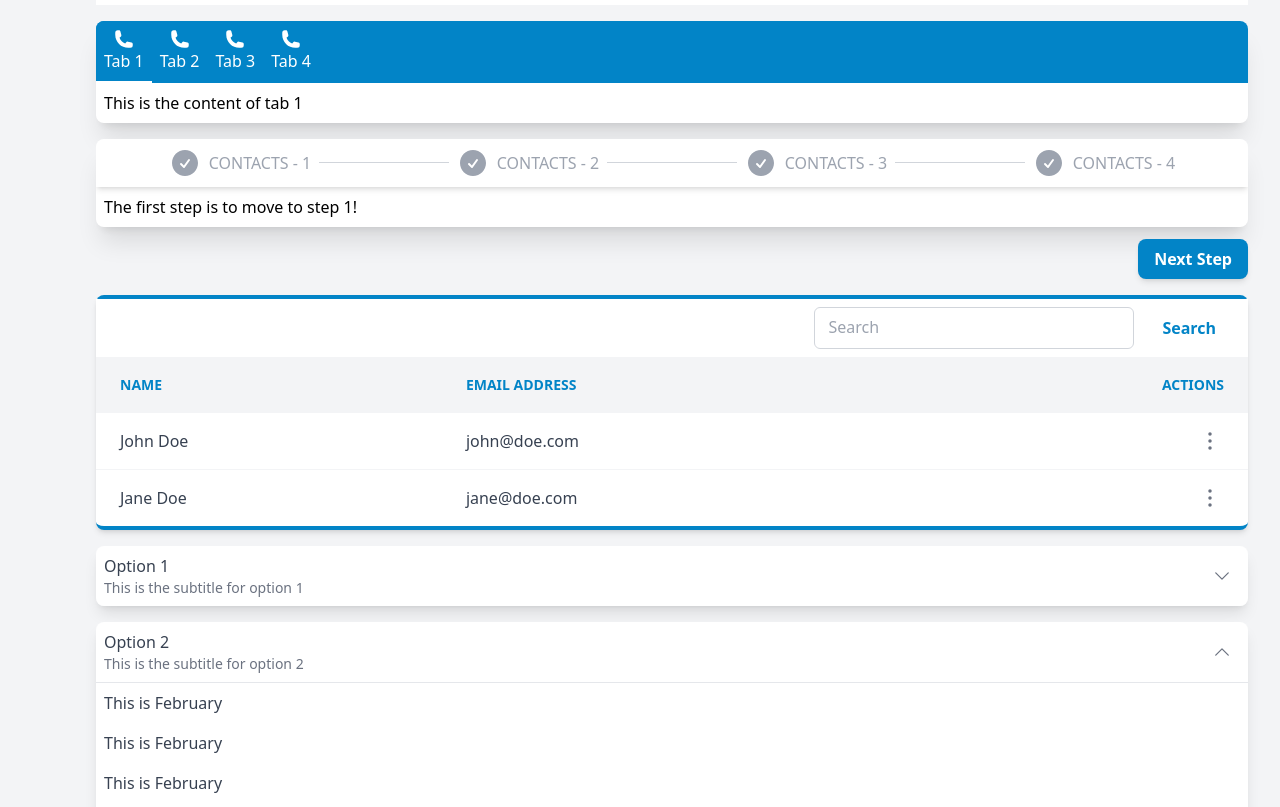
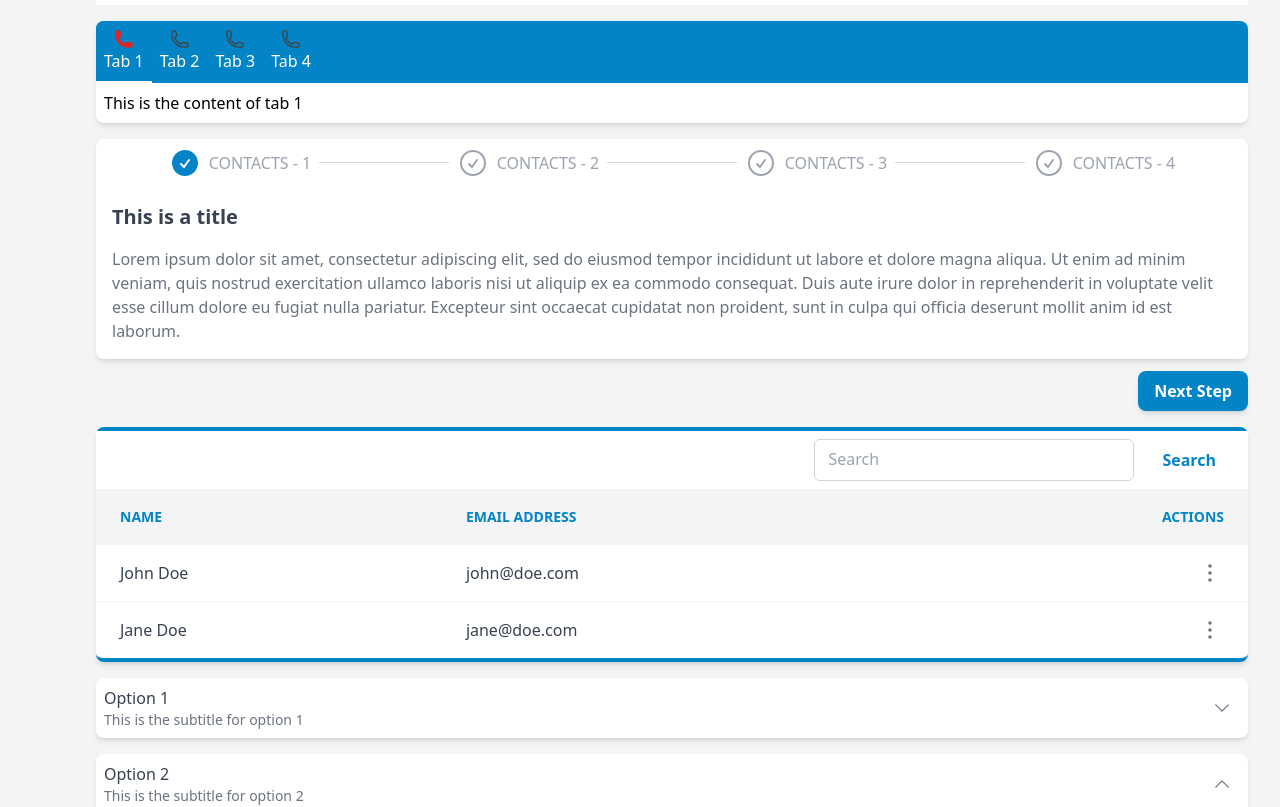
Before and after one commit to vue-loom/vue-loom, a Vue app: page / in a window 1280 px wide. Shown: the part 2060-2867 px from the top of the page. Built offline with nearby package versions, Linux system fonts and the light colour scheme.

Commit message:
Menu & Dialog teleport fixes && other component updates

```diff
--- a/sandbox/App.vue
+++ b/sandbox/App.vue
@@ -49,6 +49,9 @@
     import VDivider from "@/components/VDivider.vue";
     import VImage from "@/components/VImage.vue";
     import VRadio from "@/components/Radio/VRadio.vue";
+    import Stepper from "@/components/Stepper/Stepper.vue";
+    import StepHeader from "@/components/Stepper/StepHeader.vue";
+    import StepContent from "@/components/Stepper/StepContent.vue";
 
     const value: Ref<string | null> = ref(null);
     const myValue: Ref<string | null> = ref(null);
@@ -251,6 +254,8 @@
             },
         },
     ];
+
+    const selectedStep: Ref<number | string> = ref('step_1');
 </script>
 
 <template>
@@ -270,7 +275,7 @@
                     <VIcon solid icon="bell-alert" color="white"/>
                     <div>Action</div>
                 </VToolbarAction>
-                <VMenu position="bottom" align="right">
+                <VMenu position="bottom">
                     <template #trigger>
                         <VToolbarAction>
                             <VIcon solid icon="cog-8-tooth" color="white" size="md"/>
@@ -299,6 +304,19 @@
 
             <VContainer appbar-offset @click="drawerIsOpen = false">
                 <VBanner type="error">This is my banner</VBanner>
+
+                <!--                <Stepper v-model="selectedStep">-->
+                <!--                    <template #steps>-->
+                <!--                        <StepHeader value="step_1" label="Step 1" icon="plus"></StepHeader>-->
+                <!--                        <StepHeader value="step_2" label="Step 2" icon="plus"></StepHeader>-->
+                <!--                        <StepHeader value="step_3" label="Step 3" icon="plus"></StepHeader>-->
+                <!--                    </template>-->
+                <!--                    <template #content>-->
+                <!--                        <StepContent value="step_1">Content 1</StepContent>-->
+                <!--                        <StepContent value="step_2">Content 1</StepContent>-->
+                <!--                        <StepContent value="step_3">Content 1</StepContent>-->
+                <!--                    </template>-->
+                <!--                </Stepper>-->
 
                 <VCard class="mt-4">
                     <template #title>
@@ -520,10 +538,12 @@
                 </VCard>
 
                 <VTabs class="mt-4" preserve-state v-model="tabIndex" elevation>
-                    <VTab v-for="(tab) in 4">
+                    <VTab v-for="(tab, index) in 4">
                         <template #tab>
                             <div class="flex flex-col justify-center items-center">
-                                <VIcon icon="phone" solid color="white"/>
+                                <VIcon icon="phone" :solid="tabIndex === index"
+                                       :color="tabIndex === index ? 'danger' : 'secondary'"
+                                />
                                 <div>Tab {{ tab }}</div>
                             </div>
                         </template>
@@ -536,16 +556,33 @@
                 </VTabs>
 
                 <div class="flex flex-col space-y-3 items-end">
-                    <VStepper class="w-full mt-4" clickable preserve-state v-model="stepperIndex" elevation>
-                        <VStep v-for="(step) in 4" :key="step">
+                    <VStepper class="w-full mt-4" clickable v-model="stepperIndex" elevation>
+                        <VStep v-for="(step, index) in 4" :key="step">
                             <template #step>
                                 <div class="flex space-x-2 justify-center items-center">
-                                    <VIcon icon="check-circle" size="md" solid color="gray-400"/>
+                                    <VIcon icon="check-circle" size="md" :solid="stepperIndex === index"
+                                           :color="stepperIndex === index ? 'primary' : 'gray-400'"/>
                                     <div class="text-gray-400">CONTACTS - {{ step }}</div>
                                 </div>
                             </template>
                             <template #content>
-                                The first step is to move to step {{ step }}!
+                                <VCard tile flat>
+                                    <template #title>This is a title</template>
+                                    <template #content>
+                                        <div>
+                                            Lorem ipsum dolor sit amet, consectetur adipiscing elit, sed do eiusmod
+                                            tempor
+                                            incididunt ut labore et dolore magna aliqua. Ut enim ad minim veniam, quis
+                                            nostrud exercitation ullamco laboris nisi ut aliquip ex ea commodo
+                                            consequat.
+                                            Duis aute irure dolor in reprehenderit in voluptate velit esse cillum dolore
+                                            eu
+                                            fugiat nulla pariatur. Excepteur sint occaecat cupidatat non proident, sunt
+                                            in
+                                            culpa qui officia deserunt mollit anim id est laborum.
+                                        </div>
+                                    </template>
+                                </VCard>
                             </template>
                         </VStep>
                     </VStepper>
@@ -557,20 +594,21 @@
 
                 <VDataTable class="mt-4" :table="simulateDataTableData()" :menu="dataTableMenu"/>
 
-
                 <VExpansionPanels class="mt-4" :open="[false, true, false]">
                     <VExpansionPanel :key="index" v-for="(item, index) in listItems">
                         <template #title>
                             Option {{ item.id }}
                         </template>
                         <template #subtitle>
-                            This is the subtitle for option {{ item.id }}
+                            <div>This is the subtitle for option {{ item.id }}</div>
                         </template>
                         <template #content>
-                            <div class="p-2">This is {{ item.name }}</div>
-                            <div class="p-2">This is {{ item.name }}</div>
-                            <div class="p-2">This is {{ item.name }}</div>
-                            <div class="p-2">This is {{ item.name }}</div>
+                            <div>
+                                <div class="p-2">This is {{ item.name }}</div>
+                                <div class="p-2">This is {{ item.name }}</div>
+                                <div class="p-2">This is {{ item.name }}</div>
+                                <div class="p-2">This is {{ item.name }}</div>
+                            </div>
                         </template>
                     </VExpansionPanel>
                 </VExpansionPanels>
--- a/src/components/Dialog/VDialog.vue
+++ b/src/components/Dialog/VDialog.vue
@@ -50,6 +50,7 @@
         leave-from-class="opacity-100"
         leave-to-class="opacity-0"
     >
+        <Teleport to="body">
             <div ref="dialogScreen"
                  class="fixed top-0 left-0 h-screen w-screen overflow-hidden bg-black bg-opacity-30 backdrop-blur-sm z-50 flex items-center justify-center select-none"
                  @wheel.prevent
@@ -74,6 +75,7 @@
                     </template>
                 </VCard>
             </div>
+        </Teleport>
     </Transition>
 </template>
 
--- a/src/components/ExpansionPanel/VExpansionPanels.vue
+++ b/src/components/ExpansionPanel/VExpansionPanels.vue
@@ -75,7 +75,7 @@
 <template>
     <div class="divide-y">
         <component
-            class="shadow-lg"
+            class="shadow-md"
             :is="expansionPanel"
             :open="innerOpen[index]"
             :key="index"
--- /dev/null
+++ b/src/components/Stepper/StepContent.vue
@@ -0,0 +1,11 @@
+<script setup lang="ts">
+
+</script>
+
+<template>
+
+</template>
+
+<style scoped>
+
+</style>
--- /dev/null
+++ b/src/components/Stepper/StepHeader.vue
@@ -0,0 +1,30 @@
+<script setup lang="ts">
+    import VIcon from "../VIcon.vue";
+
+    interface Props {
+        value: number | string;
+        label: string;
+        icon?: string | null;
+    }
+
+    withDefaults(defineProps<Props>(), {
+        icon: null,
+    });
+
+    interface Emits {
+        (event: 'select:step', data: number | string): void
+    }
+
+    defineEmits<Emits>();
+</script>
+
+<template>
+    <div class="flex space-x-1" @click="$emit('select:step', value)">
+        <VIcon :icon="icon" v-if="icon"/>
+        <div>{{ label }}</div>
+    </div>
+</template>
+
+<style scoped>
+
+</style>
--- /dev/null
+++ b/src/components/Stepper/Stepper.vue
@@ -0,0 +1,41 @@
+<script setup lang="ts">
+    import {ref, type Ref, watch} from "vue";
+
+    interface Props {
+        modelValue: number | string;
+    }
+
+    const props = defineProps<Props>();
+
+    const innerModelValue: Ref<number | string> = ref(props.modelValue);
+
+    watch((): number | string => props.modelValue, (val): number | string => innerModelValue.value = val);
+
+    interface Emits {
+        (event: 'update:modelValue', data: number | string): void;
+    }
+
+    const emits = defineEmits<Emits>();
+
+    const selectStep = (stepValue: number | string) => {
+        console.log(stepValue);
+        innerModelValue.value = stepValue;
+
+        emits('update:modelValue', innerModelValue.value);
+    };
+</script>
+
+<template>
+    <div>
+        <div class="flex justify-between" @select:step="selectStep($event)">
+            <slot name="steps"></slot>
+        </div>
+        <div class="flex">
+            <slot name="content"></slot>
+        </div>
+    </div>
+</template>
+
+<style scoped>
+
+</style>
--- a/src/components/Stepper/VStepper.vue
+++ b/src/components/Stepper/VStepper.vue
@@ -15,20 +15,7 @@
         preserveState: false,
     });
 
-    interface Emits {
-        (event: 'update:modelValue', data: number): void;
-    }
-
-    const emits = defineEmits<Emits>();
-
     const innerModelValue: Ref<number> = ref(props.modelValue);
-
-    watch((): number => props.modelValue, (val): void => {
-        innerModelValue.value = val;
-    });
-
-    // console.log(useSlots().default());
-    // const steps: VNodeNormalizedChildren = useSlots().default();
 
     interface Step {
         children: {
@@ -47,6 +34,7 @@
     let stepHeaders: Component[];
     let stepContentSections: Component[];
 
+    const setStepperSlots = (): void => {
         if (Array.isArray(steps[0].children)) {
             stepHeaders = steps[0].children.map((child) => child.children.step()[0]);
             stepContentSections = steps[0].children.map((child) => child.children.content()[0]);
@@ -54,6 +42,15 @@
             stepHeaders = steps.map((step) => step.children.step()[0]);
             stepContentSections = steps.map((step) => step.children.content()[0]);
         }
+    };
+
+    setStepperSlots();
+
+    watch((): number => props.modelValue, (val): void => {
+        innerModelValue.value = val;
+
+        setStepperSlots();
+    });
 
     const labelRefs: Ref<HTMLElement[]> = ref([]);
     const contentRefs: Ref<HTMLElement[]> = ref([]);
@@ -69,6 +66,7 @@
         if (headerRef.value) {
             headerHeight.value = headerRef.value.getBoundingClientRect().height;
         }
+
         contentHeight.value = Math.max(...contentRefs.value.map((contentEl: HTMLElement) => contentEl.getBoundingClientRect().height)) + headerHeight.value;
     });
 
@@ -76,7 +74,15 @@
         if (props.preserveState) {
             sessionStorage.setItem('vue_loom_stepper_step', value.toString());
         }
+
+        setStepperSlots();
     });
+
+    interface Emits {
+        (event: 'update:modelValue', data: number): void;
+    }
+
+    const emits = defineEmits<Emits>();
 
     const selectStep = (index: number): void => {
         if (props.clickable) {
@@ -87,7 +93,7 @@
     }
 
     const frameClassObject: ComputedRef<object> = computed(() => ({
-        'shadow-xl': props.elevation,
+        'shadow-md': props.elevation,
     }));
 
     const contentClassObject = (index: number) => ({
@@ -99,8 +105,10 @@
 </script>
 
 <template>
-    <div class="overflow-hidden relative rounded-lg bg-white" :class="frameClassObject"
-         :style="{height: `${contentHeight}px`}">
+    <div class="overflow-hidden relative rounded-lg bg-white"
+         :style="{height: `${contentHeight}px`}"
+         :class="frameClassObject"
+    >
         <div ref="headerRef" class="flex shadow-md">
             <div ref="labelRefs"
                  v-for="(stepHeader, index) in stepHeaders"
@@ -113,7 +121,8 @@
                     ></div>
                     <div class="bg-white w-fit z-10 p-2 h-full flex justify-center items-center"
                          :class="clickable ? 'cursor-pointer hover:bg-gray-100' : ''"
-                         @click="selectStep(index)">
+                         @click="selectStep(index)"
+                    >
                         <component :is="stepHeader"></component>
                     </div>
                     <div class="absolute h-1/2 w-1/2 right-0 top-0 border-b border-gray-300"
@@ -123,11 +132,11 @@
             </div>
         </div>
         <div ref="contentRefs"
-             class="p-2 absolute w-full transition-all duration-300 ease-in-out"
+             class="absolute w-full transition-all duration-300 ease-in-out"
              :class="contentClassObject(index)"
+             :key="index"
              v-if="stepContentSections"
              v-for="(stepContent, index) in stepContentSections"
-             :key="index"
         >
             <component :is="stepContent"></component>
         </div>
--- a/src/components/Tab/VTabs.vue
+++ b/src/components/Tab/VTabs.vue
@@ -24,17 +24,7 @@
         preserveState: false,
     });
 
-    interface Emits {
-        (event: 'update:modelValue', data: number): void;
-    }
-
-    const emits = defineEmits<Emits>();
-
     const innerModelValue: Ref<number> = ref(props.modelValue);
-
-    watch((): number => props.modelValue, (val): void => {
-        innerModelValue.value = val;
-    });
 
     interface Tab {
         children: {
@@ -53,6 +43,7 @@
     let tabHeaders: Component[];
     let tabContentSections: Component[];
 
+    const setTabSlots = (): void => {
         if (Array.isArray(tabs[0].children)) {
             tabHeaders = tabs[0].children.map((child) => child.children.tab()[0]);
             tabContentSections = tabs[0].children.map((child) => child.children.content()[0]);
@@ -60,6 +51,15 @@
             tabHeaders = tabs.map((step) => step.children.tab()[0]);
             tabContentSections = tabs.map((step) => step.children.content()[0]);
         }
+    };
+
+    setTabSlots();
+
+    watch((): number => props.modelValue, (val): void => {
+        innerModelValue.value = val;
+
+        setTabSlots();
+    });
 
     const labelRefs: Ref<HTMLElement[]> = ref([]);
     const contentRefs: Ref<HTMLElement[]> = ref([]);
@@ -82,7 +82,15 @@
         if (props.preserveState) {
             sessionStorage.setItem('vue_loom_tabs_tab', value.toString());
         }
+
+        setTabSlots();
     });
+
+    interface Emits {
+        (event: 'update:modelValue', data: number): void;
+    }
+
+    const emits = defineEmits<Emits>();
 
     const selectTab = (index: number): void => {
         innerModelValue.value = index;
@@ -91,7 +99,7 @@
     }
 
     const frameClassObject: ComputedRef<object> = computed(() => ({
-        'shadow-xl': props.elevation,
+        'shadow-md': props.elevation,
     }));
 
     const tabClassObject = (): object => ({
```
Also changed, not shown: src/components/VMenu.vue (+8 -3 lines). Lines whose indentation alone changed are shown as unchanged.
